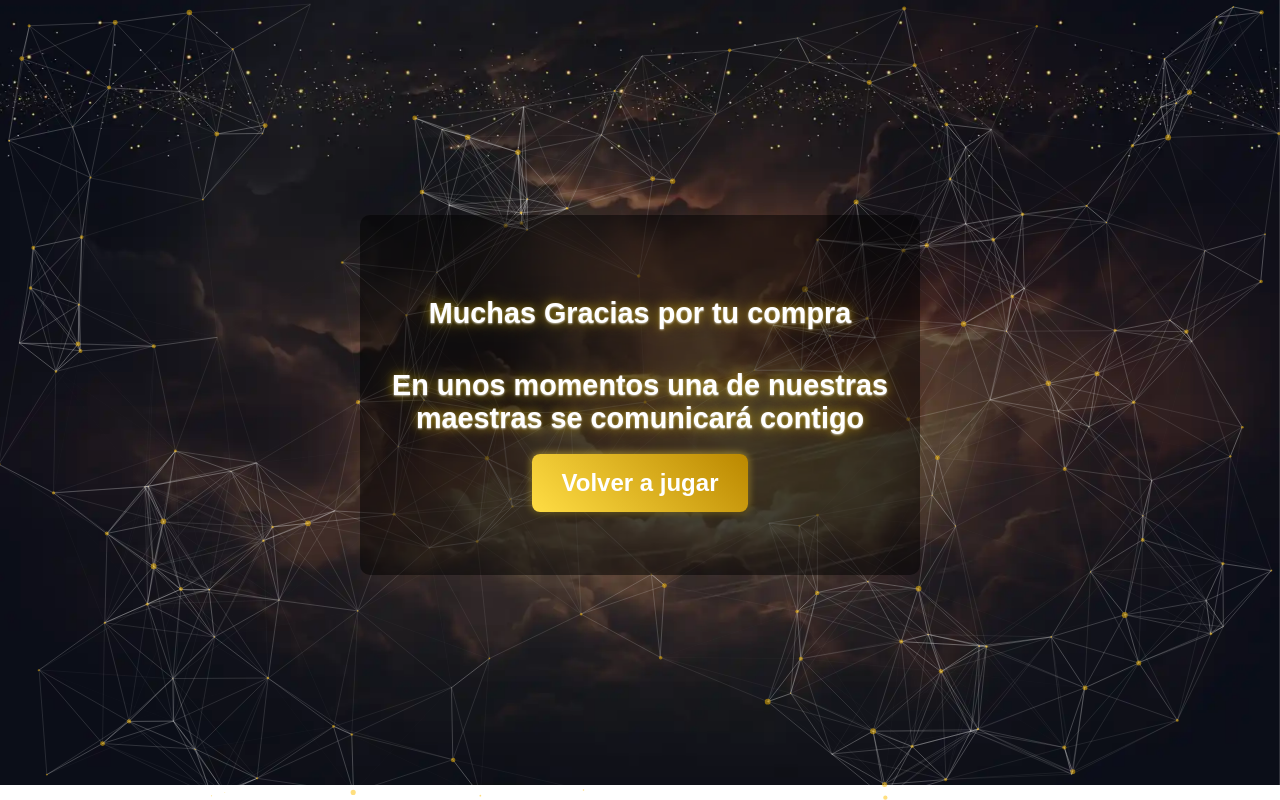
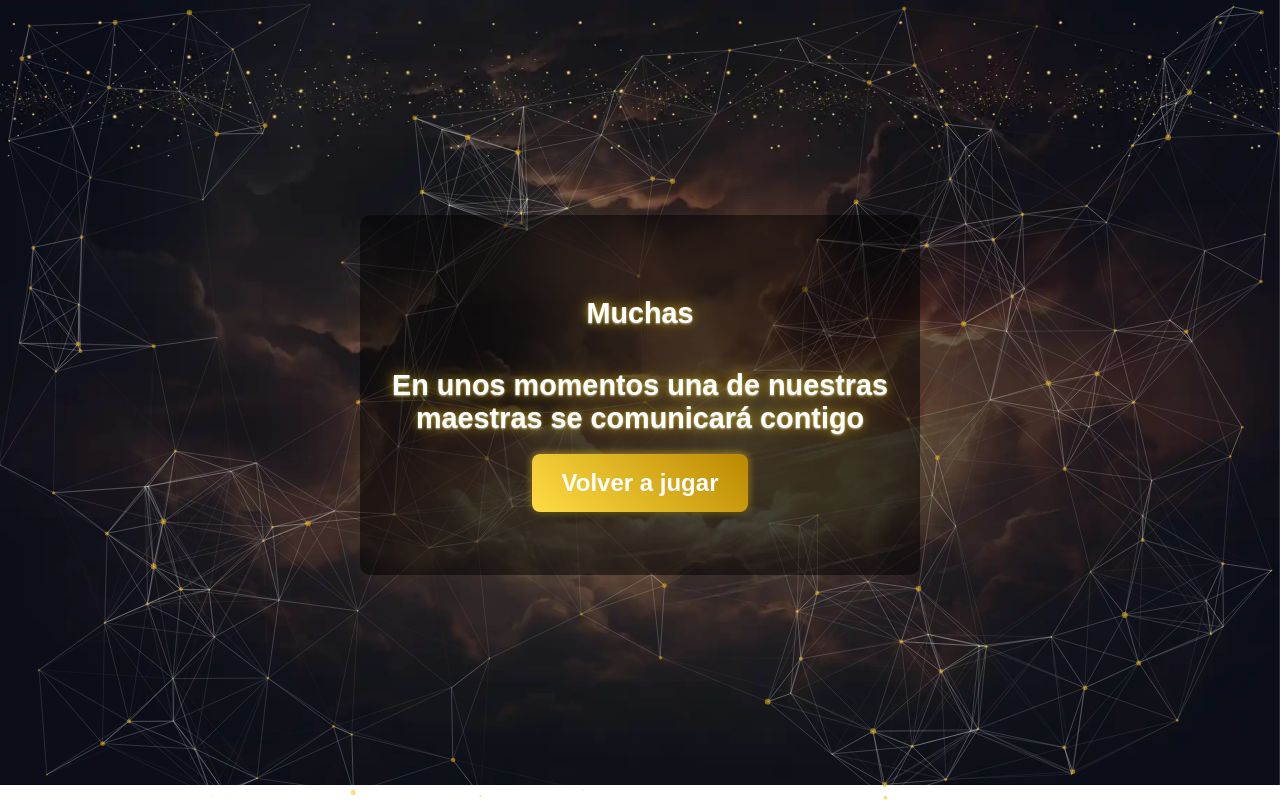
Before and after one commit to AgomezAp/TarotPanama, an Angular app in the folder TarotPanama/: page /agradecimiento in a window 1280 px wide. Built offline with nearby package versions, Linux system fonts and the light colour scheme.

Commit message:
Update thank you messages in additional info and gratitude components

```diff
--- a/TarotPanama/src/app/components/additional-info/additional-info.component.html
+++ b/TarotPanama/src/app/components/additional-info/additional-info.component.html
@@ -2,7 +2,6 @@
   <app-particles class="particles-js"></app-particles>
   <div class="popup" [@fadeIn]>
     <div class="additional-info-container">
-      <h2>¡Gracias por tu compra!</h2>
       <p>
         Ahora podrás contactarte con una de nuestras maestras registrando tu
         número de teléfono.
--- a/TarotPanama/src/app/components/agradecimiento/agradecimiento.component.html
+++ b/TarotPanama/src/app/components/agradecimiento/agradecimiento.component.html
@@ -2,7 +2,7 @@
 
 <div class="background">
   <div class="content-container">
-    <h1>Muchas Gracias por tu compra</h1>
+    <h1>Muchas</h1>
     <h1>En unos momentos una de nuestras maestras se comunicará contigo</h1>
     <div class="button-container">
       <button class="call-to-action" (click)="redirigir()">
```
